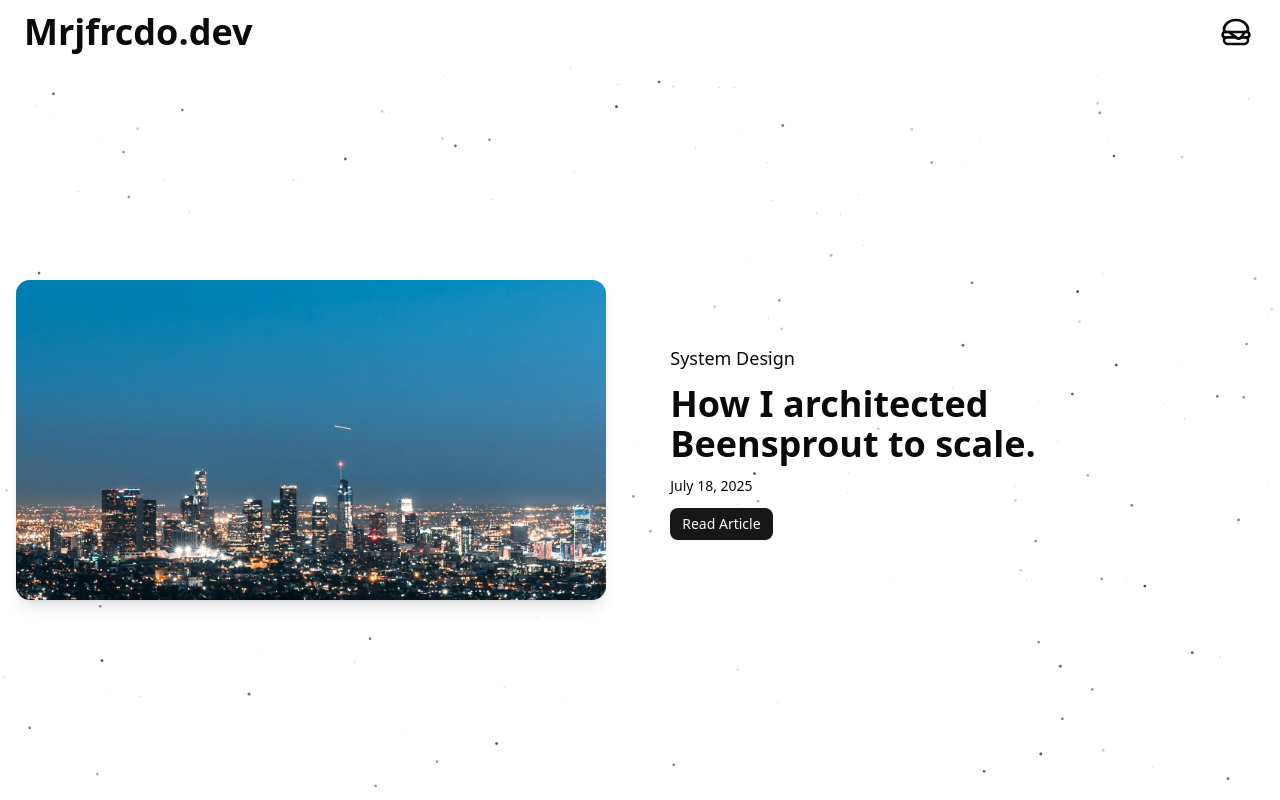
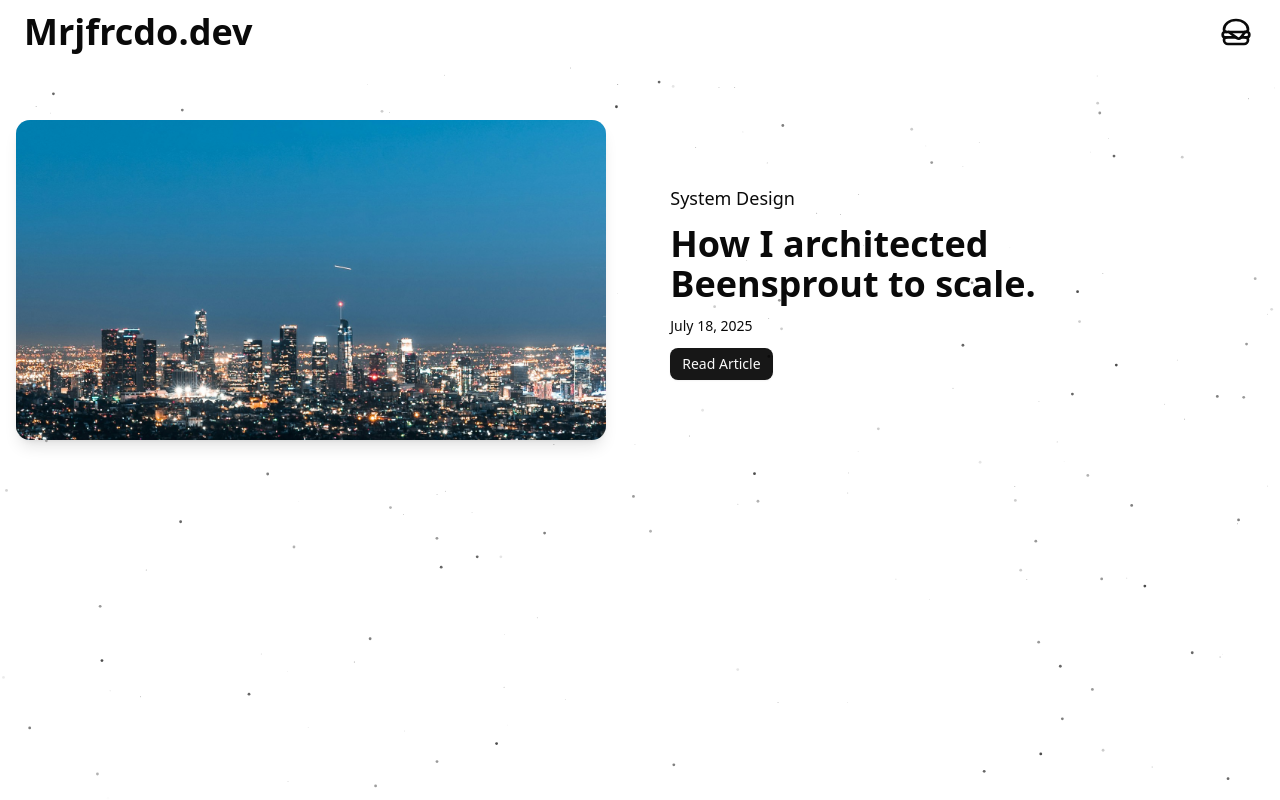
Before and after one commit to marjoforcado/marjoforcado, a Next.js app: page /blogs in a window 1280 px wide. Built offline with nearby package versions, Linux system fonts and the light colour scheme.

Commit message:
Fix sizing

```diff
--- a/app/(pages)/blogs/page.tsx
+++ b/app/(pages)/blogs/page.tsx
@@ -4,8 +4,8 @@ import Image from "next/image";
 
 export default function Page() {
   return (
-    <div className="flex h-[calc(100vh_-_4rem_-_1rem)] items-center">
-      <div className="container flex flex-col lg:flex-row p-4 mx-auto">
+    <div className="flex h-[calc(100vh_-_4rem_-_1rem)]">
+      <div className="container flex flex-col lg:flex-row py-10 px-4 mx-auto">
         <div className="w-full h-80 bg-gray-200 rounded-xl overflow-hidden shadow-lg">
           <AspectRatio className="size-full overflow-hidden relative z-10">
             <Image
```
